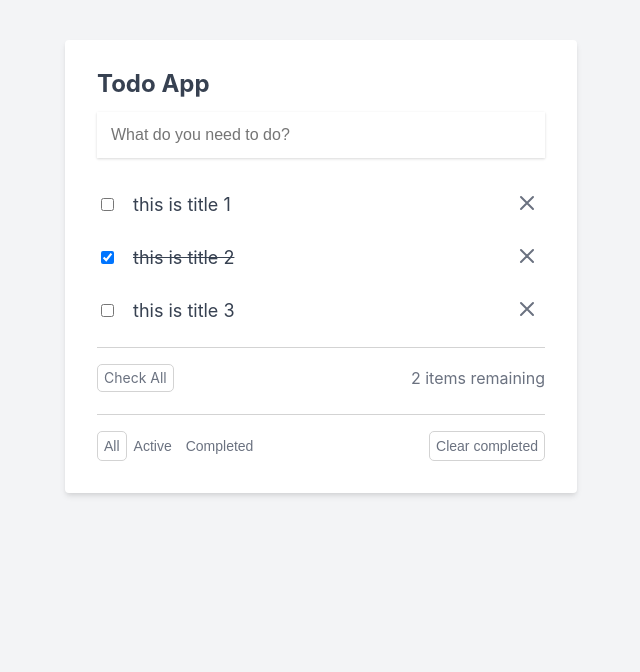
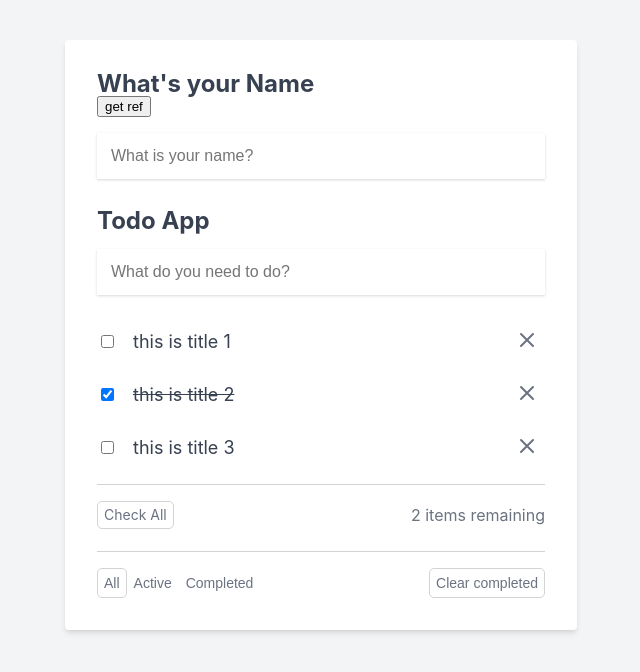
Before and after one commit to HlaingMinThan/Todo-App-with-hooks, a React (Create React App) app: page / in a window 1280 px wide. Shown: the top 672 px of the page, without its empty margins (319-959 px from the left). Built offline with nearby package versions, Linux system fonts and the light colour scheme.

Commit message:
useRef example

```diff
--- a/src/App.css
+++ b/src/App.css
@@ -148,3 +148,7 @@ h2 {
   margin-top: 20px;
   text-align: center;
 }
+
+.name-container {
+  margin-bottom: 30px;
+}
--- a/src/components/App.jsx
+++ b/src/components/App.jsx
@@ -1,6 +1,6 @@
 import '../reset.css';
 import '../App.css';
-import { useState, useEffect } from 'react';
+import { useState, useEffect, useRef } from 'react';
 import TodoList from './TodoList';
 import TodoForm from './TodoForm';
 import EmptyTodoFeedback from './EmptyTodoFeedback';
@@ -12,6 +12,7 @@ function App() {
   ]);
   let [filteredTodos, setFilteredTodos] = useState(todos);
   let [filter, setFilter] = useState('all');
+  let nameInputRef = useRef(null);
 
   useEffect(() => {
     if (filter === 'all') {
@@ -99,9 +100,27 @@ function App() {
       updateTodo(e, id);
     }
   };
+
   return (
     <div className="todo-app-container">
       <div className="todo-app">
+        <div className="name-container">
+          <h2>What's your Name</h2>
+          <button
+            type="button"
+            onClick={() => {
+              console.log(nameInputRef.current.value);
+            }}
+          >
+            get ref
+          </button>
+          <input
+            ref={nameInputRef}
+            type="text"
+            className="todo-input"
+            placeholder="What is your name?"
+          />
+        </div>
         <h2>Todo App</h2>
         <TodoForm onHandleSubmit={handleSubmit} />
         {!!todos.length && (
```
